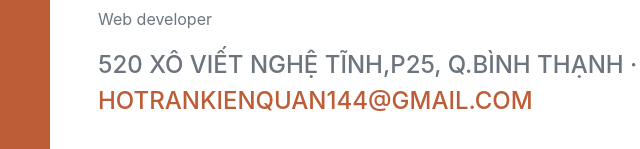
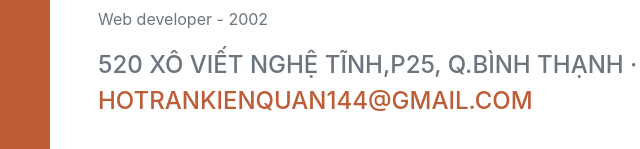
Before and after one commit to hotrankienquan/cv-online, a plain HTML site: page index.html in a window 1280 px wide. Shown: the part 329-478 px from the top of the page, 222-862 px from the left. Drawn offline with nearby package versions, Linux system fonts and the light colour scheme; a web font is replaced by a local one.

Commit message:
add birthday

```diff
--- a/index.html
+++ b/index.html
@@ -91,7 +91,7 @@
             Hồ Trần Kiến
             <span class="text-primary">Quân</span>
           </h1>
-          <p>Web developer</p>
+          <p>Web developer - 2002</p>
           <div class="subheading mb-5">
             520 Xô Viết Nghệ Tĩnh,P25, Q.Bình Thạnh ·
             <a href="mailto:name@email.com">hotrankienquan144@gmail.com</a>
```
